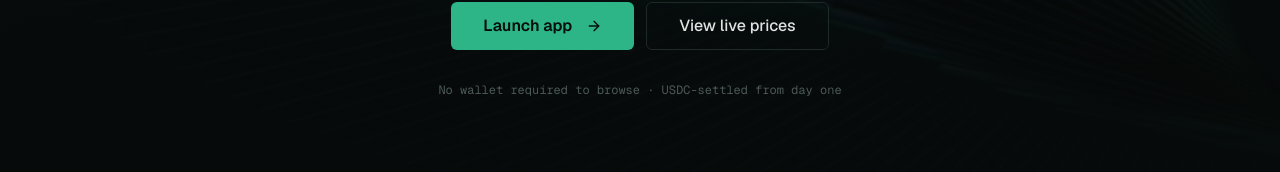
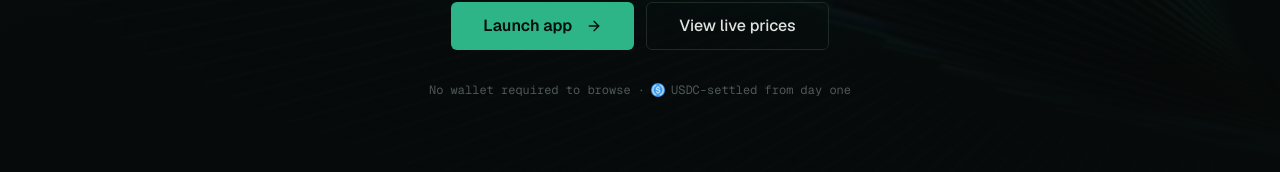
Before and after one commit to ObscuraOnSol/Obscura, a Next.js app: page / in a window 1280 px wide. Shown: the part 550-722 px from the top of the page. Built offline with nearby package versions, Linux system fonts and the light colour scheme.

Commit message:
fix backend CI image tag casing and add USDC icon to hero
- lowercase the GHCR image name (github.repository has uppercase, which GHCR
  rejects) so the build-push job succeeds
- add the USDC logo inline next to 'USDC-settled from day one' in the hero

```diff
--- a/app/page.tsx
+++ b/app/page.tsx
@@ -160,8 +160,16 @@ function Hero() {
           </HeroItem>
 
           <HeroItem>
-            <p className="data mt-8 text-xs text-muted-foreground/60">
-              No wallet required to browse · USDC-settled from day one
+            <p className="data mt-8 flex flex-wrap items-center justify-center gap-1.5 text-xs text-muted-foreground/60">
+              No wallet required to browse ·
+              <Image
+                src="/usdc_logo.png"
+                alt="USDC"
+                width={14}
+                height={14}
+                className="inline-block rounded-full"
+              />
+              USDC-settled from day one
             </p>
           </HeroItem>
         </HeroStagger>
```
Also changed, not shown: public/usdc_logo.png (added).
